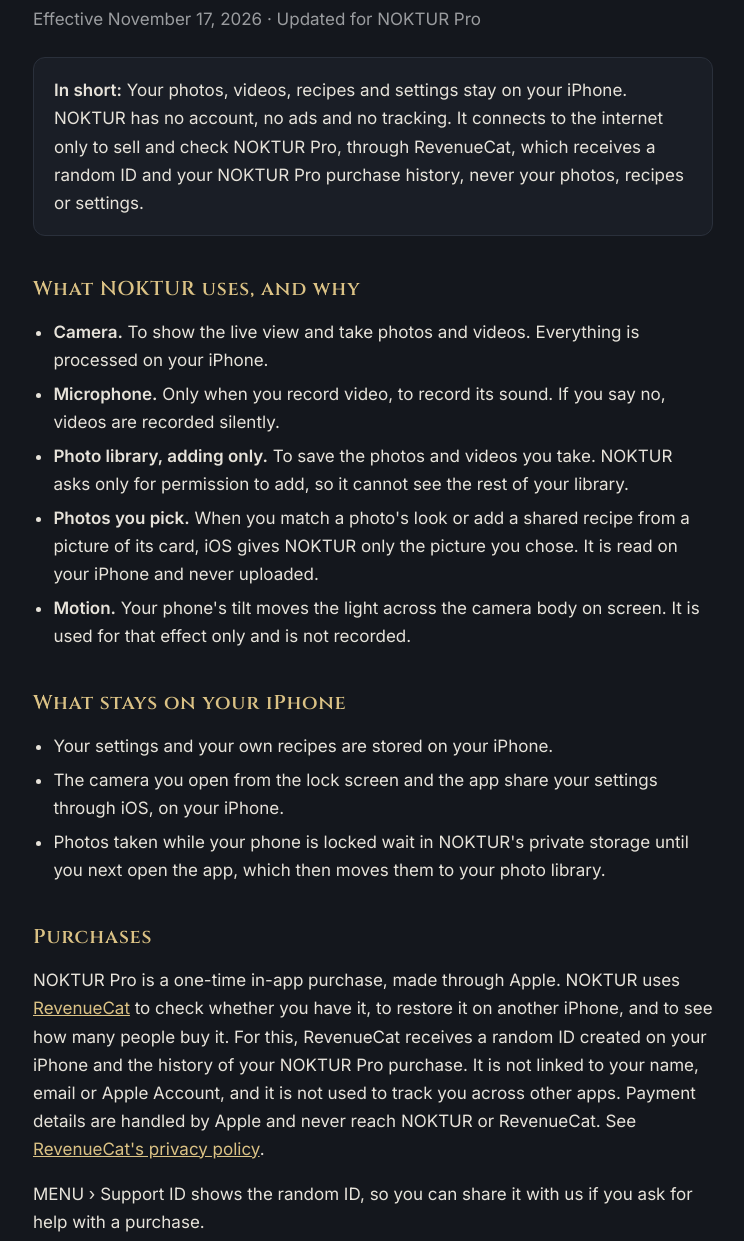
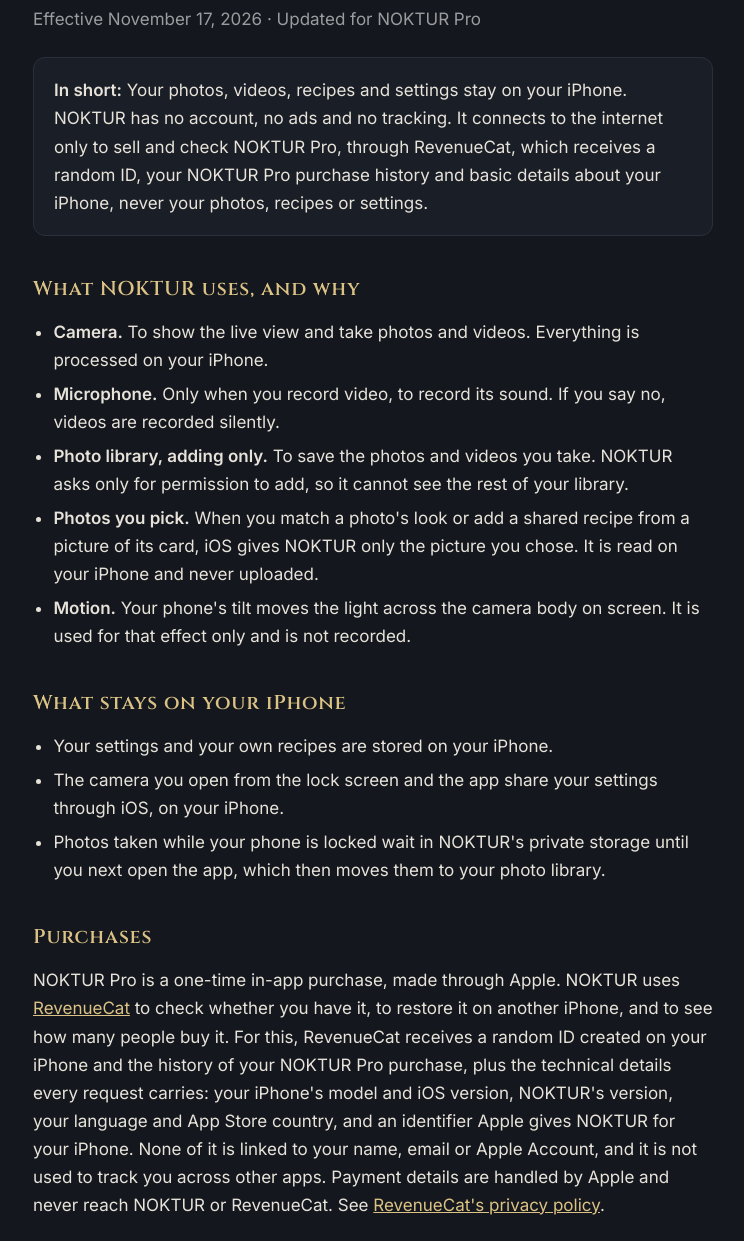
Before and after one commit to MastinGood/noktur, a plain HTML site: page privacy/index.html in a window 1280 px wide. Shown: the part 292-1533 px from the top of the page, without its empty margins (267-1011 px from the left). Drawn offline with Linux system fonts and the light colour scheme.

Commit message:
Privacy policy: the device details RevenueCat receives; support: re-granting Pro
Co-Authored-By: Claude Opus 5.5 <noreply@anthropic.com>

```diff
--- a/privacy/index.html
+++ b/privacy/index.html
@@ -19,7 +19,7 @@
   <h1>Privacy Policy</h1>
   <p class="lede">Effective November 17, 2026 · Updated for NOKTUR Pro</p>
 
-  <div class="card"><p><strong>In short:</strong> Your photos, videos, recipes and settings stay on your iPhone. NOKTUR has no account, no ads and no tracking. It connects to the internet only to sell and check NOKTUR Pro, through RevenueCat, which receives a random ID and your NOKTUR Pro purchase history, never your photos, recipes or settings.</p></div>
+  <div class="card"><p><strong>In short:</strong> Your photos, videos, recipes and settings stay on your iPhone. NOKTUR has no account, no ads and no tracking. It connects to the internet only to sell and check NOKTUR Pro, through RevenueCat, which receives a random ID, your NOKTUR Pro purchase history and basic details about your iPhone, never your photos, recipes or settings.</p></div>
 
   <h2>What NOKTUR uses, and why</h2>
   <ul>
@@ -38,7 +38,7 @@
   </ul>
 
   <h2>Purchases</h2>
-  <p>NOKTUR Pro is a one-time in-app purchase, made through Apple. NOKTUR uses <a href="https://www.revenuecat.com">RevenueCat</a> to check whether you have it, to restore it on another iPhone, and to see how many people buy it. For this, RevenueCat receives a random ID created on your iPhone and the history of your NOKTUR Pro purchase. It is not linked to your name, email or Apple Account, and it is not used to track you across other apps. Payment details are handled by Apple and never reach NOKTUR or RevenueCat. See <a href="https://www.revenuecat.com/privacy">RevenueCat's privacy policy</a>.</p>
+  <p>NOKTUR Pro is a one-time in-app purchase, made through Apple. NOKTUR uses <a href="https://www.revenuecat.com">RevenueCat</a> to check whether you have it, to restore it on another iPhone, and to see how many people buy it. For this, RevenueCat receives a random ID created on your iPhone and the history of your NOKTUR Pro purchase, plus the technical details every request carries: your iPhone's model and iOS version, NOKTUR's version, your language and App Store country, and an identifier Apple gives NOKTUR for your iPhone. None of it is linked to your name, email or Apple Account, and it is not used to track you across other apps. Payment details are handled by Apple and never reach NOKTUR or RevenueCat. See <a href="https://www.revenuecat.com/privacy">RevenueCat's privacy policy</a>.</p>
   <p>MENU › Support ID shows the random ID, so you can share it with us if you ask for help with a purchase.</p>
 
   <h2>Sharing</h2>
```
Also changed, not shown: index.html (+1 -0 lines).
